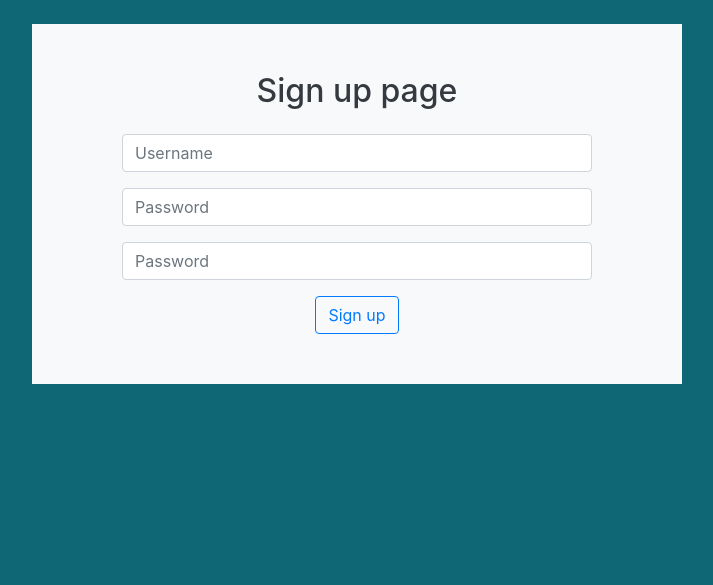
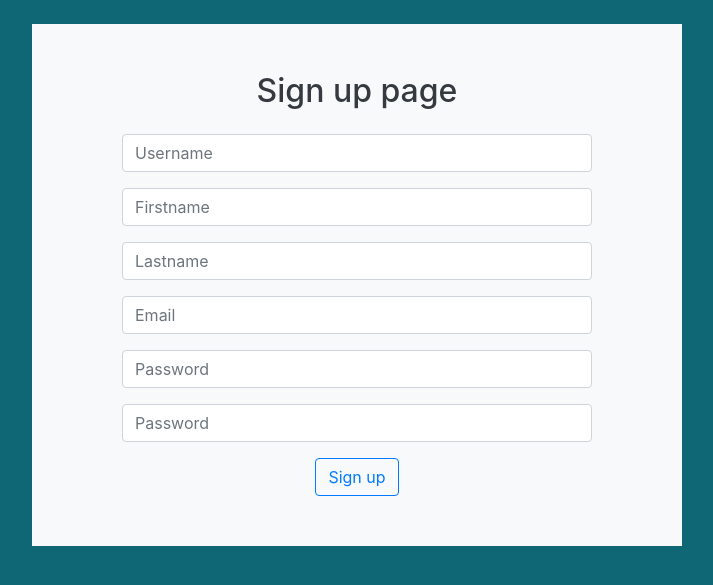
Before and after one commit to Collinsbrefo123/DjangoTodo, a Django app: page /signup/ in a window 1280 px wide. Shown: the part 132-717 px from the top of the page, without its empty margins (283-996 px from the left). Run offline with Django 3.2, Linux system fonts and the light colour scheme; some libraries are stand-ins or nearby versions.

Commit message:
sign up edit

```diff
--- a/todo/templates/todo/signupuser.html
+++ b/todo/templates/todo/signupuser.html
@@ -7,16 +7,29 @@
 
 {% block contents %}
 
-    <div  class="pt-5 bg-light login">
+    <div class="pt-5 bg-light login">
         <h2 class="text-center text-dark">Sign up page</h2>
-     <div class="pt-2 mx-auto container formss">
+        <div class="pt-2 mx-auto container formss">
             <h4 class="alert-danger">{{ error }}</h4>
             <form method="POST">
                 {% csrf_token %}
                 <div class="form-group ">
                     <input type="text" name="username" placeholder="Username" class="form-control" id="exampleUsername"
                            aria-describedby="emailHelp" required>
+                </div>
+                <div class="form-group ">
+                    <input type="text" name="first_name" placeholder="Firstname" class="form-control"
+                           id="exampleUsername"
+                           aria-describedby="emailHelp" required>
+                </div>
 
+                <div class="form-group ">
+                    <input type="text" name="last_name" placeholder="Lastname" class="form-control" id="exampleUsername"
+                           aria-describedby="emailHelp" required>
+                </div>
+                <div class="form-group ">
+                    <input type="email" name="email" placeholder="Email" class="form-control" id="exampleUsername"
+                           aria-describedby="emailHelp" required>
                 </div>
                 <div class="form-group">
                     <input type="password" name="password1" placeholder="Password" class="form-control"
--- a/todo/views.py
+++ b/todo/views.py
@@ -1,13 +1,13 @@
 from django.contrib.auth import login, logout, authenticate
+from django.contrib.auth.decorators import login_required
 from django.contrib.auth.forms import UserCreationForm, AuthenticationForm
 from django.contrib.auth.models import User
 from django.db import IntegrityError
 from django.shortcuts import render, redirect, get_object_or_404
-from django.contrib.auth.decorators import login_required
 from django.utils import timezone
+
 from .forms import TodoForm
 from .models import Todo
-from django.views.generic import CreateView
 
 
 def home(request):
@@ -20,7 +20,9 @@ def signupuser(request):
     else:
         if request.POST['password1'] == request.POST['password2']:
             try:
-                user = User.objects.create_user(username=request.POST['username'], password=request.POST['password1'])
+                user = User.objects.create_user(username=request.POST['username'],
+                                                first_name=request.POST['first_name'],
+                                                last_name=request.POST['last_name'],email=request.POST['email'], password=request.POST['password1'])
                 user.save()
                 login(request, user)
                 return redirect('currenttodos')
@@ -37,7 +39,7 @@ def loginuser(request):
     if request.method == 'GET':
         return render(request, 'todo/loginuser.html', {'form': AuthenticationForm})
     else:
-        field=['title', 'memo', 'important']
+        field = ['title', 'memo', 'important']
         username = request.POST['username']
         password = request.POST['password']
         user = authenticate(request, username=username, password=password)
@@ -47,6 +49,7 @@ def loginuser(request):
         else:
             login(request, user)
             return redirect('currenttodos')
+
 
 @login_required
 def logoutuser(request):
@@ -75,6 +78,7 @@ def createtodo(request):
         # memo = request.POST['memo']
         # important = request.POST['important']
 
+
 @login_required
 def currenttodos(request):
     todos = Todo.objects.filter(user=request.user, datecompleted__isnull=True)
@@ -96,9 +100,11 @@ def viewtodo(request, todo_pk):
             form.save()
             return redirect('currenttodos')
         except ValueError:
-            return render(request, 'todo/viewtodo.html', {'todos': todo, 'form': form, 'error': 'Error in Input. Please Try again'})
+            return render(request, 'todo/viewtodo.html',
+                          {'todos': todo, 'form': form, 'error': 'Error in Input. Please Try again'})
 
-#to complete the todo
+
+# to complete the todo
 @login_required
 def completetodo(request, todo_pk):
     todo = get_object_or_404(Todo, pk=todo_pk, user=request.user)
@@ -106,6 +112,7 @@ def completetodo(request, todo_pk):
         todo.datecompleted = timezone.now()
         todo.save()
         return redirect('currenttodos')
+
 
 @login_required
 def deletetodo(request, todo_pk):
```
Also changed, not shown: db.sqlite3.
